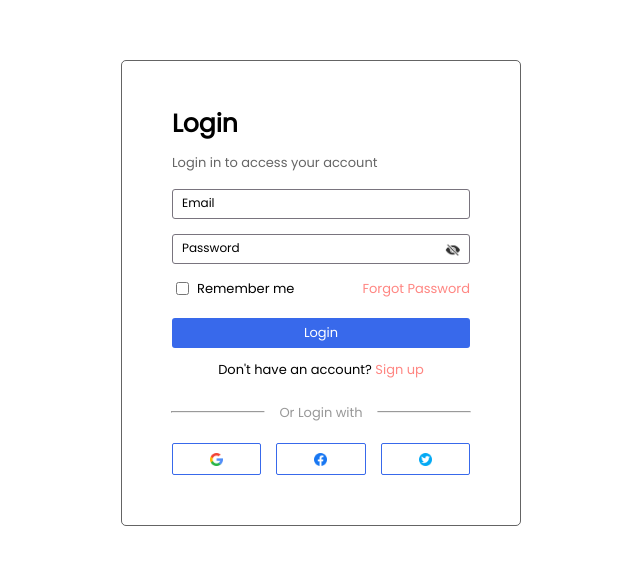
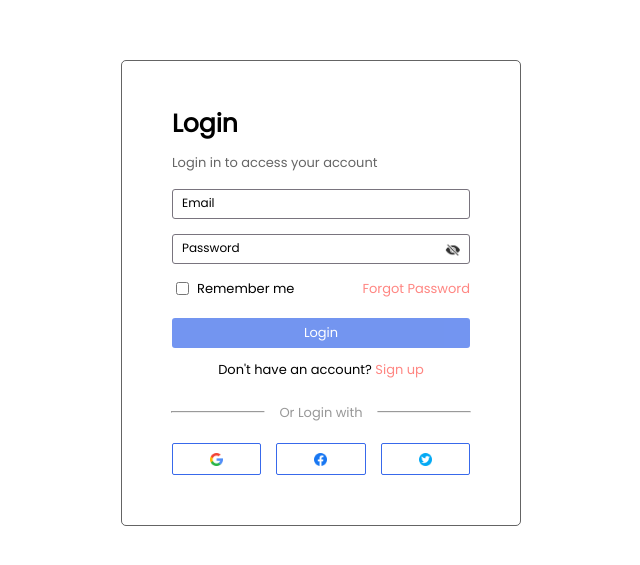
Before and after one commit to tlhalesebaeng/auth-template-frontend, a React (Vite) app in the folder frontend/: page / in a window 1280 px wide. Shown: the part 107-672 px from the top of the page, without its empty margins (319-959 px from the left). Built offline with nearby package versions, Linux system fonts and the light colour scheme.

Commit message:
disabling the submit btn when the inputs are empty

```diff
--- a/frontend/src/pages/authPages/Login.jsx
+++ b/frontend/src/pages/authPages/Login.jsx
@@ -5,13 +5,42 @@ import AuthQuestion from '../../components/auth-components/AuthQuestion';
 import RememberMe from '../../components/auth-components/RememberMe';
 import Button from '../../utils/Button';
 import Input from '../../utils/Input';
+import { useState } from 'react';
 
 export default function Login() {
     const navigate = useNavigate();
+    const [data, setData] = useState({}); //This will cause the whole component to reload and cause some performance implications
 
+    //will use this function in many places, so create your own hook to handle this
+    function handleChange(event, type) {
+        if (type === 'email') {
+            setData((prevState) => {
+                return {
+                    ...prevState,
+                    email: event.target.value,
+                };
+            });
+        }
+
+        if (type === 'password') {
+            setData((prevState) => {
+                return {
+                    ...prevState,
+                    password: event.target.value,
+                };
+            });
+        }
+    }
+
+    // Function to login the user
     function handleLogin(event) {
         event.preventDefault();
         navigate('/home');
+    }
+
+    let disabledButton = false;
+    if (!data.email || !data.password) {
+        disabledButton = true;
     }
 
     const description = 'Login in to access your account';
@@ -20,8 +49,20 @@ export default function Login() {
         <Auth title="Login" description={description}>
             <form>
                 <div className="input-container column">
-                    <Input type="email" placeholder="Email" />
-                    <Input type="password" placeholder="Password" />
+                    <Input
+                        onChange={(event) => {
+                            handleChange(event, 'email');
+                        }}
+                        type="email"
+                        placeholder="Email"
+                    />
+                    <Input
+                        onChange={(event) => {
+                            handleChange(event, 'password');
+                        }}
+                        type="password"
+                        placeholder="Password"
+                    />
                 </div>
                 <RememberMe type="Login" checkboxText="Remember me" />
                 <AuthQuestion
@@ -29,7 +70,12 @@ export default function Login() {
                     option="Sign up"
                     name="question-container"
                 >
-                    <Button onClick={handleLogin}>Login</Button>
+                    <Button
+                        disabledButton={disabledButton}
+                        onClick={handleLogin}
+                    >
+                        Login
+                    </Button>
                 </AuthQuestion>
             </form>
             <AlternativeAuth action="Login" alt="Login" />
--- a/frontend/src/utils/Button.css
+++ b/frontend/src/utils/Button.css
@@ -1,4 +1,5 @@
-.submit-btn {
+.submit-btn,
+.reduced-opacity-btn {
     height: 30px;
     width: 100%;
     margin-top: 20px;
@@ -13,6 +14,10 @@
     transition: opacity 0.15s;
 }
 
+.reduced-opacity-btn {
+    opacity: 0.7;
+}
+
 .submit-btn:hover {
     opacity: 0.9;
 }
--- a/frontend/src/utils/Button.jsx
+++ b/frontend/src/utils/Button.jsx
@@ -1,8 +1,12 @@
 import './Button.css';
 
-export default function Button({ children, onClick }) {
+export default function Button({ disabledButton, children, onClick }) {
     return (
-        <button onClick={onClick} className="submit-btn">
+        <button
+            disabled={disabledButton}
+            onClick={onClick}
+            className={disabledButton ? 'reduced-opacity-btn' : 'submit-btn'}
+        >
             {children}
         </button>
     );
--- a/frontend/src/utils/Input.jsx
+++ b/frontend/src/utils/Input.jsx
@@ -3,7 +3,12 @@ import hiddenPassword from '../assets/hidden-password-logo.png';
 import './Input.css';
 import { useRef, useState } from 'react';
 
-export default function Input({ type = 'text', placeholder, rightMargin }) {
+export default function Input({
+    onChange,
+    type = 'text',
+    placeholder,
+    rightMargin,
+}) {
     const [inputType, setInputType] = useState(type);
     const [inputLogo, setInputLogo] = useState(hiddenPassword);
     const inputRef = useRef();
@@ -30,6 +35,7 @@ export default function Input({ type = 'text', placeholder, rightMargin }) {
     return (
         <div className={`${rightMargin} input-group`}>
             <input
+                onChange={onChange}
                 ref={inputRef}
                 type={inputType}
                 placeholder=" "
```
